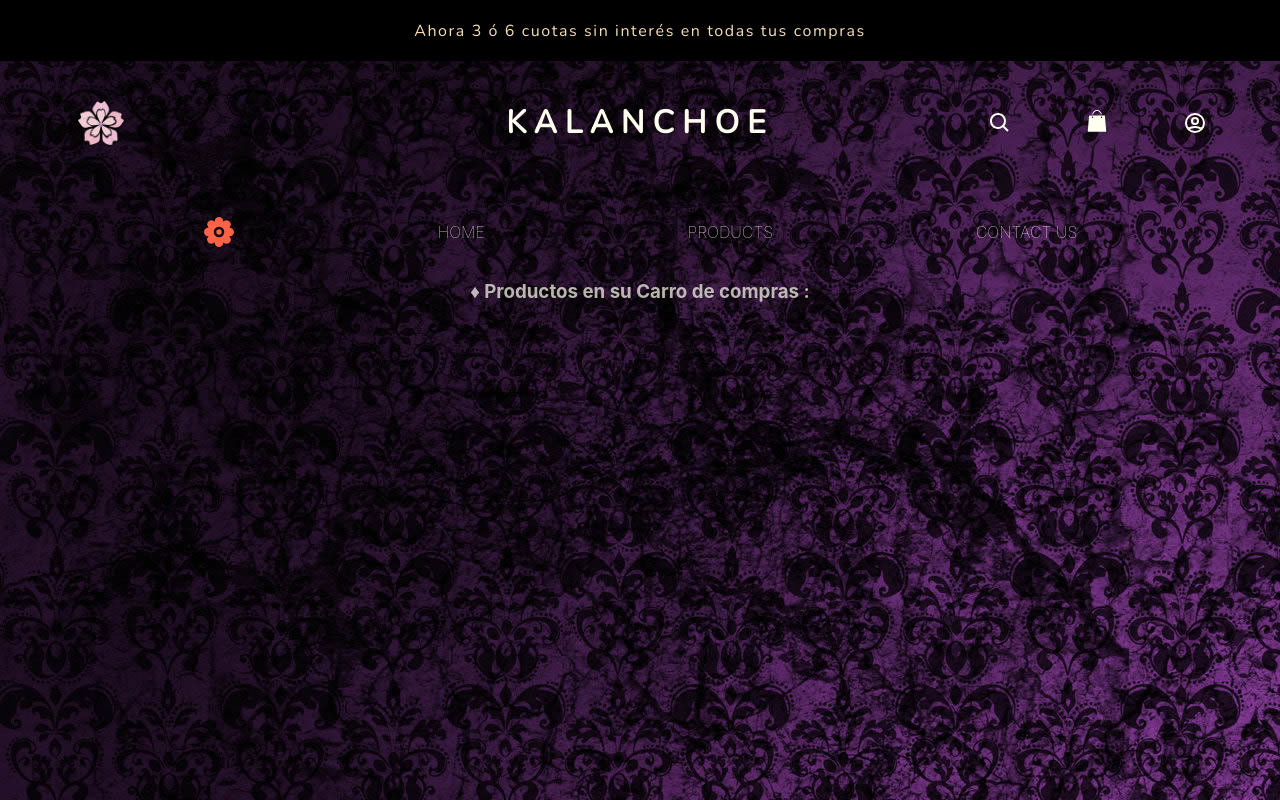
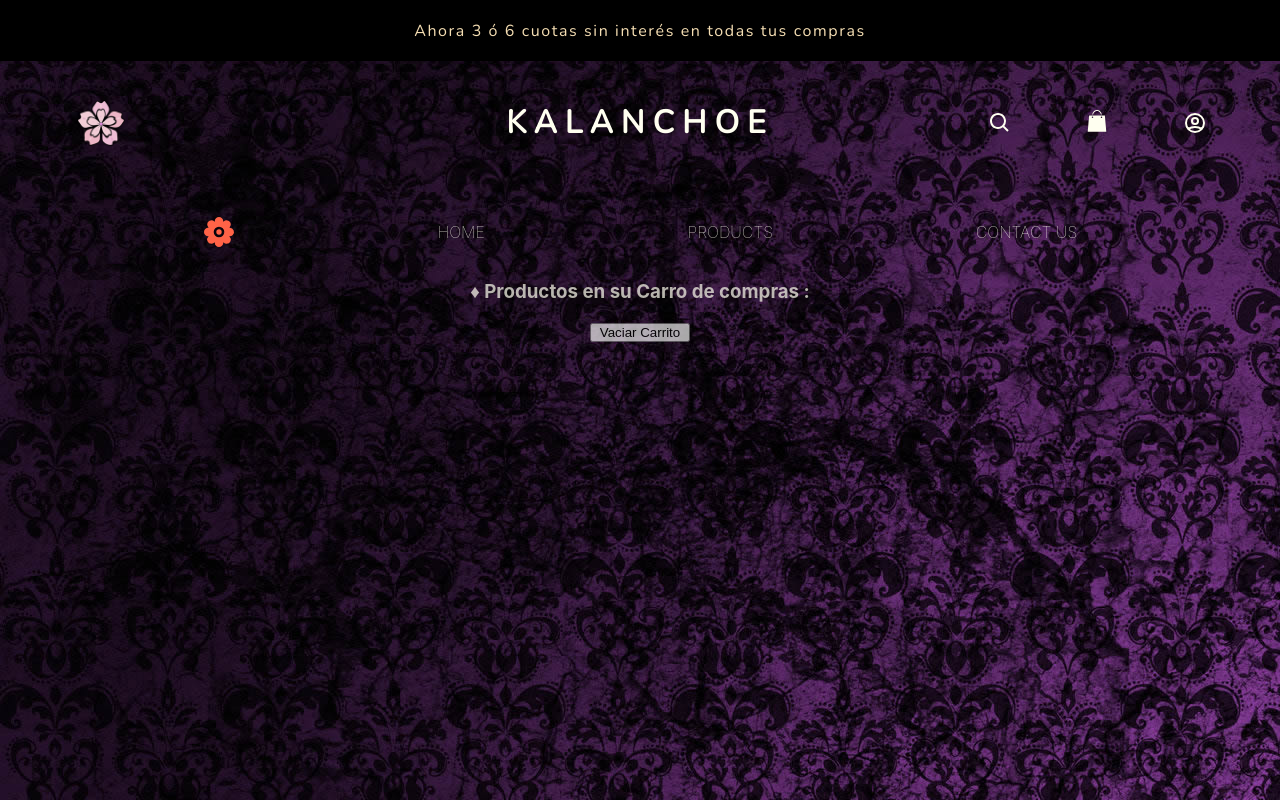
Before and after one commit to DemianKoro/myApp, a React (Create React App) app: page /myApp/cartPage in a window 1280 px wide. Built offline with nearby package versions, Linux system fonts and the light colour scheme; data requests are answered from the project's data file.

Commit message:
Arreglando el Carrito

```diff
--- a/src/components/ItemContainer/OnAdd/ItemCount/ItemCount.jsx
+++ b/src/components/ItemContainer/OnAdd/ItemCount/ItemCount.jsx
@@ -21,7 +21,7 @@
            <button onClick={() => setCounter((prev) => prev < product.stock ? prev + 1 : prev)} type="button" className="mainProducto__carr__form__imputCantidad__botones__btn">+</button>
            <p> {` (Disponibles: ${product.stock}u.)`} </p>
         </div>
-        <button onClick={handleClick} type="button">Agregar al Carrito</button>
+        <button className="mainProducto__carr__form__imputCantidad__botones__comprar2" onClick={handleClick} type="button">Agregar al Carrito</button>
         {/* <div className="mainProducto__carr__form__imputCantidad__botones__comprar">
             {counter ? <button onClick={(() => {setCounter (!counter)})} type="button" id="addCompra" className="mainProducto__carr__form__imputCantidad__botones__comprar" >Quitar.</button>
                   :
--- a/src/context/CartContext.jsx
+++ b/src/context/CartContext.jsx
@@ -12,15 +12,18 @@
         console.log('Se agregó correctamente', newItem)
     };
 
-    const borrarProductoEnCarrito = (item, cantidad) => {
-        const deleteItem = {item, cantidad };
-        setCart((prevState) => [...prevState]);
-        console.log('Se borró el item del carrito', deleteItem)
+    const borrarProductoEnCarrito = (id) => {
+        setCart((prev) => prev.filter((element) => element.item.id !== id));
+        console.log('Se borró el item del carrito')
+    }
+
+    const vaciarCarrito = () => {
+        setCart([]);
     }
 
 
   return (
-    <CartContext.Provider value={{ cart, grabarProductoEnCarrito, borrarProductoEnCarrito }}>
+    <CartContext.Provider value={{ cart, grabarProductoEnCarrito, borrarProductoEnCarrito, vaciarCarrito }}>
         {children}
     </CartContext.Provider>
  );
--- a/src/pages/CartPage.jsx
+++ b/src/pages/CartPage.jsx
@@ -1,11 +1,12 @@
 import * as React from "react";
+import { BiAlignJustify } from "react-icons/bi";
 import { useCart } from '../context/CartContext';
 import './CartPage.scss'
 // import { useNavigate } from "react-router-dom";
 
 
 const CartPage = () => {
-    const { cart } = useCart();
+    const { cart, borrarProductoEnCarrito, vaciarCarrito } = useCart();
     // const navigate = useNavigate();
 
   return (
@@ -42,13 +43,14 @@
                                     <p>$ {comprar.item.precio * comprar.cantidad}</p>
                                 </td>
                                 <td className="bodyContenedor__detalleCompra__quitar" id="quitar">
-                                    <button id="quitar" type="button" className="btn-close btn-close-white" data-bs-dismiss="" aria-label="Close"></button>
+                                    <button onClick={() => borrarProductoEnCarrito(comprar.item.id)}>X</button>
                                 </td>
                             </tr>
                         </table>
                     </>
                 );
         })}
+        <button className="bodyContenedor__vaciarCarro" onClick={() => vaciarCarrito()}>Vaciar Carrito</button>
     </div>
     );
 };
--- a/src/pages/CartPage.scss
+++ b/src/pages/CartPage.scss
@@ -31,6 +31,7 @@
         &__items {
             display: flex;
             justify-content: space-evenly;
+            align-items: center;
         }
 
     }
@@ -46,4 +47,10 @@
             border-color: #063479;
         }
     }
+    &__vaciarCarro {
+        display: flex;
+        width: 100px;
+        justify-content: center;
+        place-self: center;
+    }
 }
```
Also changed, not shown: 12 other files (tests, documents, lock files or other folders).
